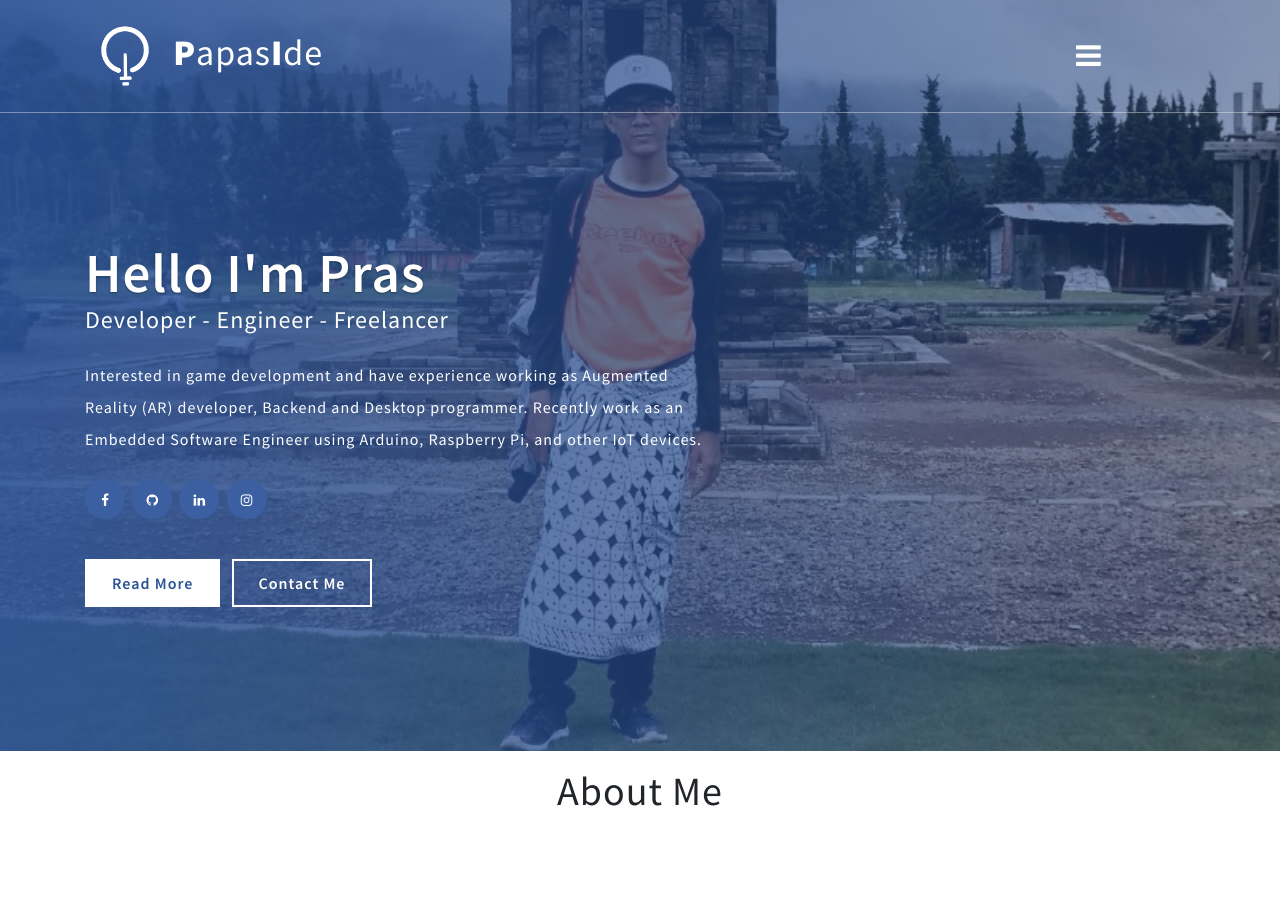
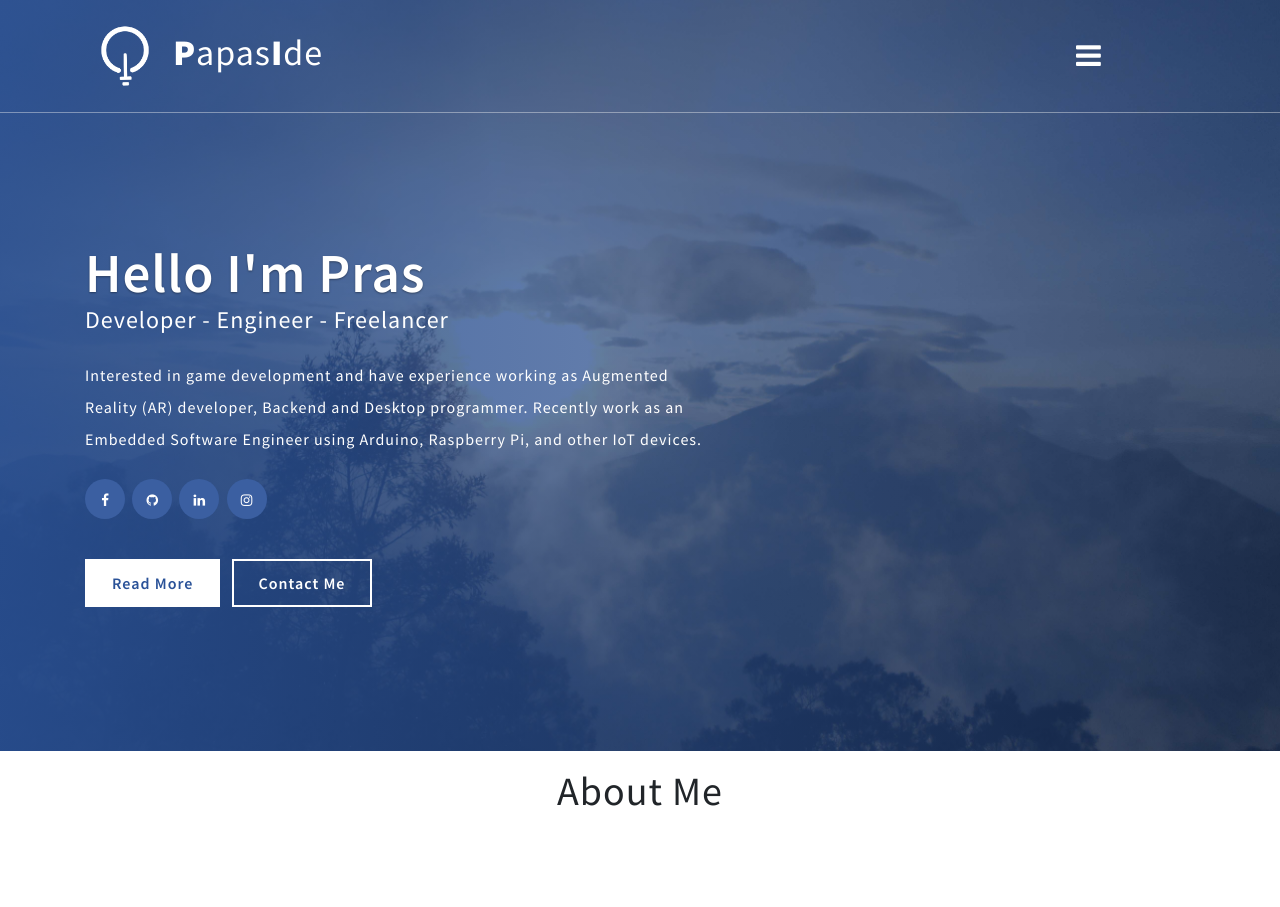
Before and after one commit to adriantoprasetyo/papas_web, a CodeIgniter app: page /database/ in a window 1280 px wide. Shown: the top 907 px of the page. Run offline with CodeIgniter, Linux system fonts and the light colour scheme.

Commit message:
penambahan asset images dan perubahan banner

```diff
--- a/asset/css/style.css
+++ b/asset/css/style.css
@@ -211,7 +211,7 @@ a.scroll.bnr-btn i{
 /* banner */
 
 .banner-w3pvt {
-	background: url(../images/foto_pras.jpg) no-repeat center;
+	background: url(../images/banner_head.jpg) no-repeat center;
 	background-size: cover;
 	position: relative;
 }
```
Also changed, not shown: asset/images/banner_head.jpg (added).
